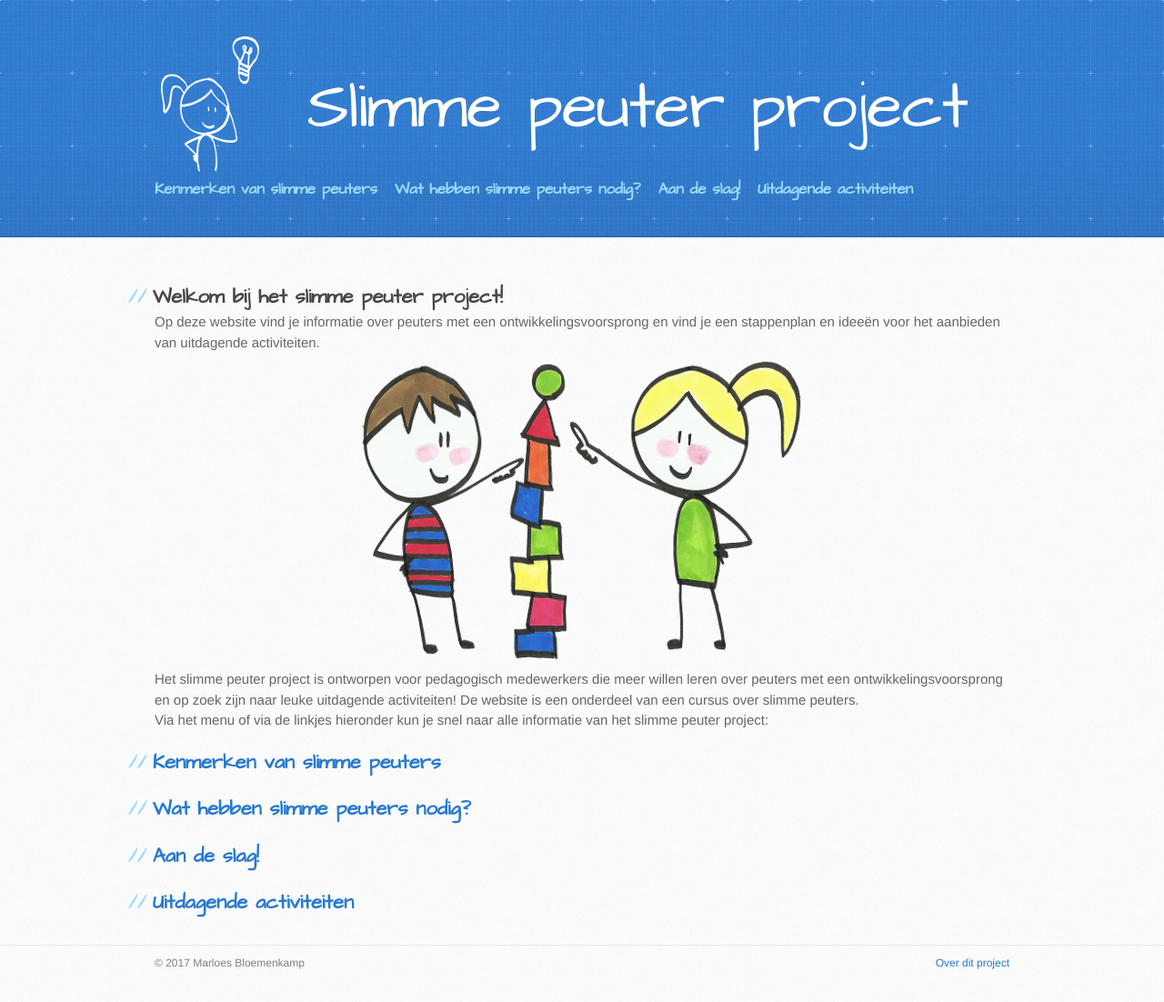
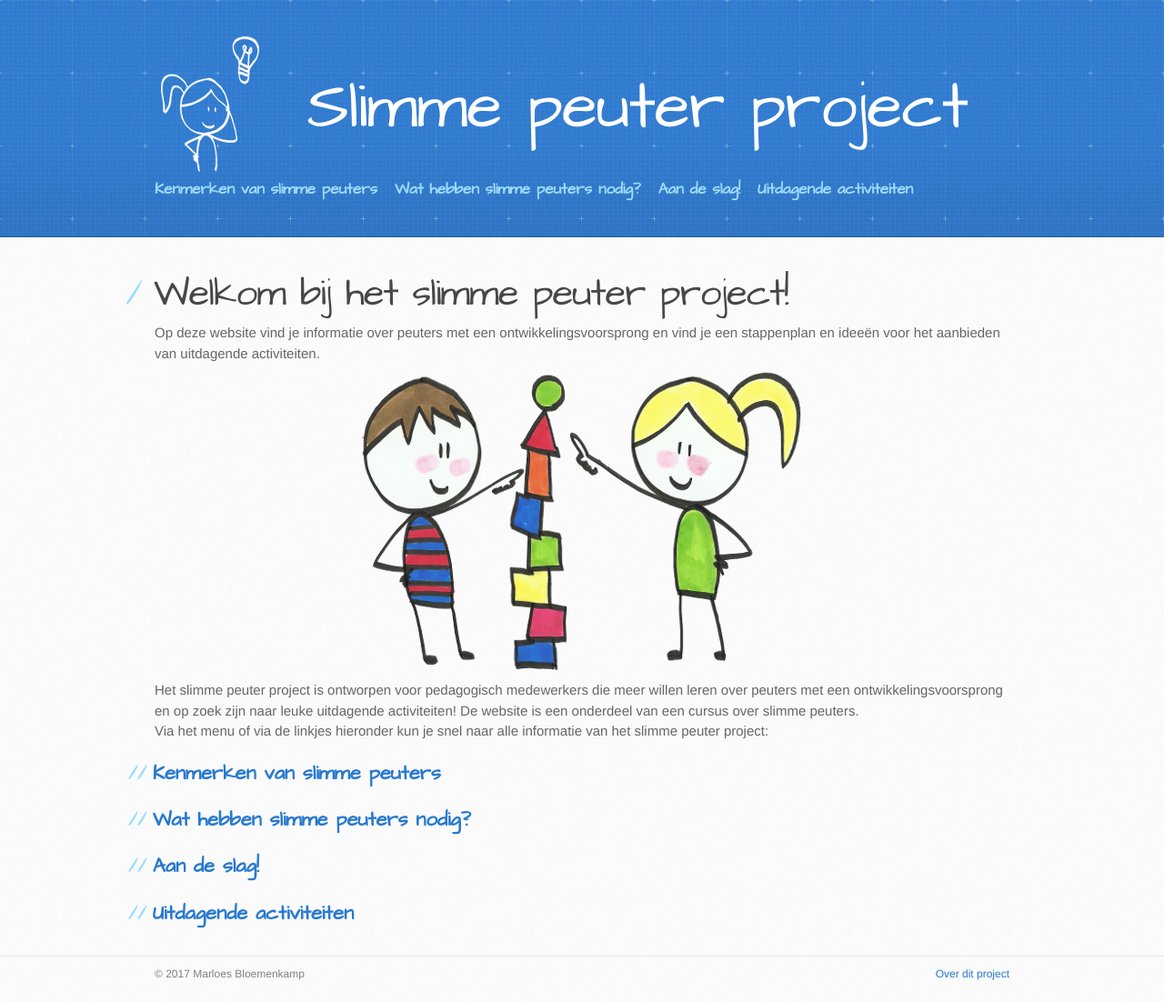
Before and after one commit to marloesbloemenkamp/marloesbloemenkamp.github.io, a Jekyll site: the page built from index.md, in a window 1280 px wide. Shown: the whole page at 91% size. Built offline with Jekyll 4.4.1, drawn with Linux system fonts in a browser that asks for light colours; our own code applies the rules of GitHub Pages for plain Markdown files.

Commit message:
Use H1 for front page title

```diff
--- a/index.md
+++ b/index.md
@@ -1,7 +1,7 @@
 ---
 layout: default
 ---
-## Welkom bij het slimme peuter project!
+# Welkom bij het slimme peuter project!
 
 Op deze website vind je informatie over peuters met een ontwikkelingsvoorsprong en vind je een stappenplan en ideeën voor het aanbieden van uitdagende activiteiten.
 
```
